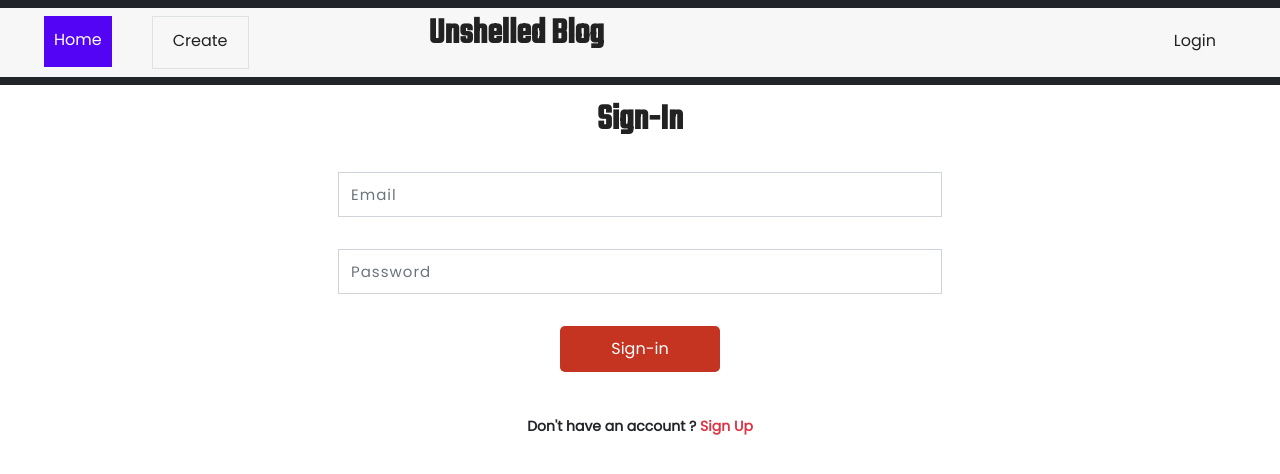
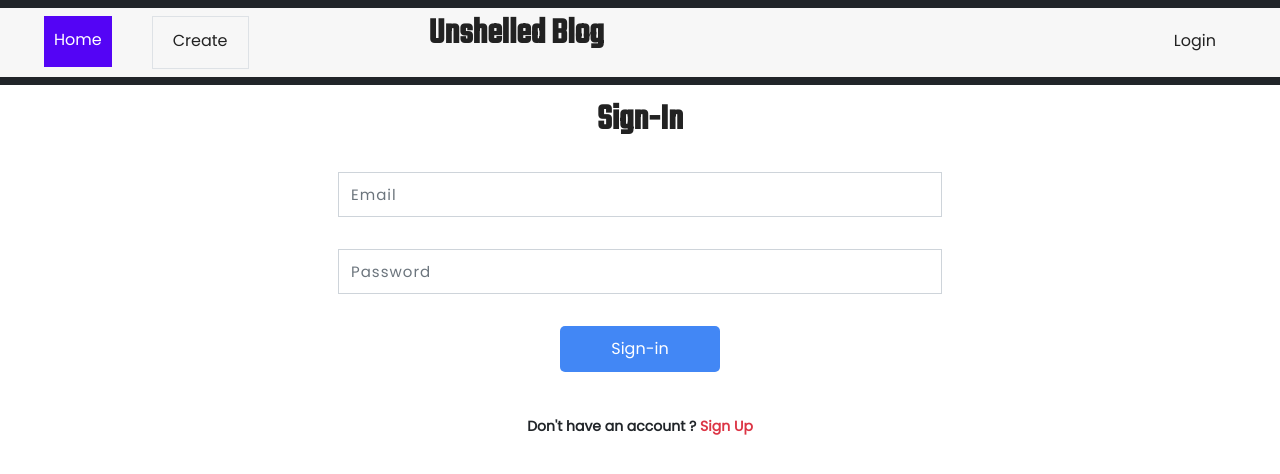
Before and after one commit to ikechuku/unshelled-blog, a React (Create React App) app: page /auth in a window 1280 px wide. Shown: the top 474 px of the page. Built offline with nearby package versions, Linux system fonts and the light colour scheme; no server answers.

Commit message:
style: update sass file

```diff
--- a/src/style.scss
+++ b/src/style.scss
@@ -119,7 +119,7 @@ body {
 }
 
 .btn-sign-in {
-	background: #c43421 !important;
+	background: #4287f5 !important;
 	@include border-radius(0 !important);
 	color: #fff !important;
 	padding: 10px 50px !important;
@@ -250,6 +250,10 @@ body {
 	color: rgb(122, 200, 255) !important;
 }
 
+.boxy {
+	box-sizing: border-box;
+}
+
 .meta-info {
 	font-size: 15px;
 	color: #222;
@@ -289,6 +293,7 @@ body {
 
 .blog-title-box {
 	width: 38.2%;
+	max-height: 60vh;
 	z-index: 555;
 	background-size: cover;
 	background-repeat: no-repeat;
@@ -307,7 +312,7 @@ body {
 		left: 0;
 		right: 0;
 		z-index: 10;
-		background: rgba(0, 0, 0, .4);
+		background: rgba(0, 0, 0, .6);
 	}
 
 	.blog-title {
@@ -315,12 +320,16 @@ body {
 		position: absolute;
 		bottom: 0;
 		padding: 30px;
+		// background: red;
+		height: 100%;
 
 		.single & {
 			width: 100%;
 			margin: 0 auto;
 			text-align: center;
 		}
+
+
 
 		h2 {
 			color: white;
```
